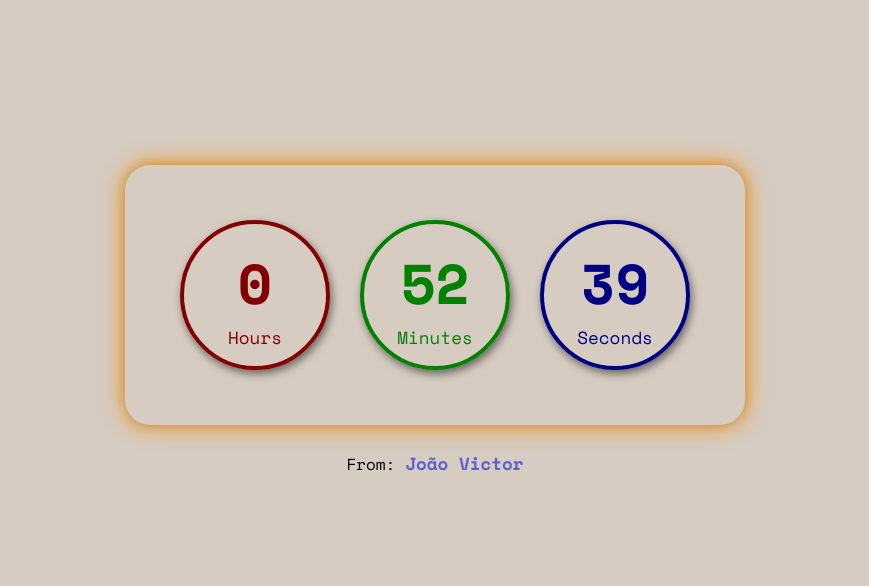
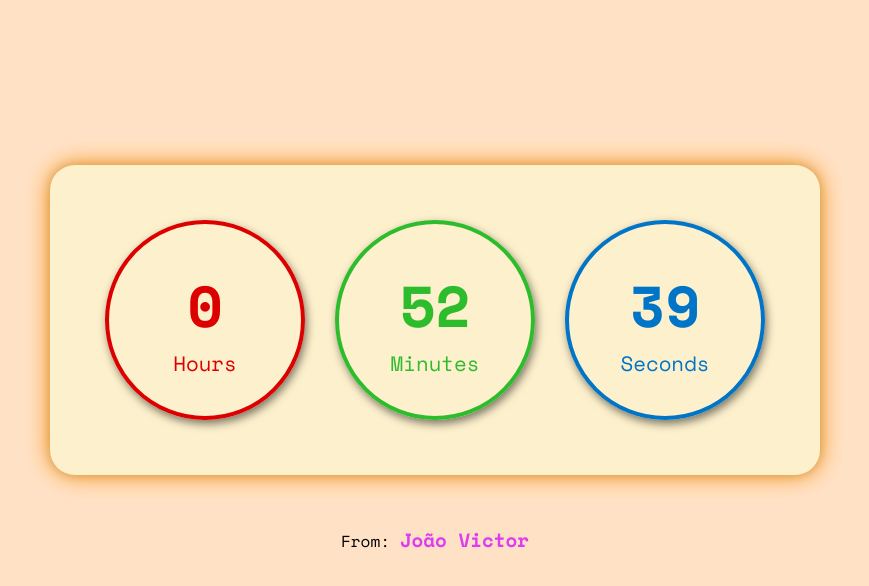
Before and after one commit to JoaoVictor-Noschang/ProjetosPessoais, a plain HTML site: page relogio/index.html in a window 1280 px wide. Shown: the whole page, without its empty margins (205-1074 px from the left). Drawn offline with nearby package versions, Linux system fonts and the light colour scheme.

Commit message:
update arquivos de style
Diminuindo a repetição dos arquivos de style e tornando cada um único

```diff
--- a/relogio/index.html
+++ b/relogio/index.html
@@ -4,6 +4,7 @@
     <meta charset="UTF-8">
     <meta name="viewport" content="width=device-width, initial-scale=1.0">
     <title>Relógio</title>
+    <link rel="stylesheet" href="style/style.css">
     <link id="linkstyle" rel="stylesheet">
 </head>
 <body>
--- a/relogio/style/dark.css
+++ b/relogio/style/dark.css
@@ -1,47 +1,13 @@
 @charset "UTF-8";
 
-@import url('https://fonts.googleapis.com/css2?family=Space+Mono:ital,wght@0,400;0,700;1,400;1,700&display=swap');
-
-:root {
-    --font: 'Space Mono', Verdana, Sans-serif;
-}
-
-* {
-    margin: 0;
-    padding: 0;
-    box-sizing: border-box;
-    font-family: var(--font);
-}
 
 body {
     background-color: rgb(20, 20, 25);
-    display: flex;
-    flex-direction: column;
-    justify-content: center;
-    align-items: center;
 }
 
 main {
-    padding: 40px ;
-    margin-top: 165px;
     background-color: rgb(30, 30, 30);
     box-shadow: 0px 0px 25px rgb(157, 32, 235);
-    border-radius: 25px;
-    display: flex;
-    flex-direction: row;
-    justify-content: center;
-}
-
-main section {
-    width: 150px;
-    height: 150px;
-    box-shadow: 0 0 10px;
-    border-radius: 100px;
-    margin: 15px;
-    display: flex;
-    flex-direction: column;
-    align-items: center;
-    justify-content: center;
 }
 
 #hr {
@@ -54,35 +20,12 @@ main section {
 
 #sc {
     color: yellow;
-    position: relative;
-}
-
-section p {
-    font-size: 3.5em;
-    font-weight: bold;
-}
-
-section legend {
-    font-size: 1.1em;
 }
 
 #madeIn {
-    margin: 25px;
     color: white;
 }
 
 #madeIn a {
-    text-decoration: none;
     color: rgb(33, 159, 190);
-    font-weight: bolder;
-    font-size: 1.1em;
 }
-
-
-@media (max-width: 710px) {
-    main {
-        flex-direction: column;
-        margin-top: 15px;
-
-    }
-}
--- a/relogio/style/light.css
+++ b/relogio/style/light.css
@@ -1,87 +1,36 @@
 @charset "UTF-8";
 
-@import url('https://fonts.googleapis.com/css2?family=Space+Mono:ital,wght@0,400;0,700;1,400;1,700&display=swap');
-
-:root {
-    --font: 'Space Mono', Verdana, Sans-serif;
-}
-
-* {
-    margin: 0;
-    padding: 0;
-    box-sizing: border-box;
-    font-family: var(--font);
-}
 
 body {
-    background-color: #d6ccc2;
-    display: flex;
-    flex-direction: column;
-    justify-content: center;
-    align-items: center;
+    background-color: #ffe2c6;
 }
 
 main {
-    padding: 40px ;
-    margin-top: 165px;
-    background-color: ffddd2;
+    background-color: #fdf0cc;
     box-shadow: 0px 0px 25px #f48c06, 0px 0px 10px rgba(0, 0, 0, 0.2);
-    border-radius: 25px;
-    display: flex;
-    flex-direction: row;
-    justify-content: center;
 }
 
 main section {
-    width: 150px;
-    height: 150px;
     border: 4px solid;
     box-shadow: 2px 4px 8px rgba(0, 0, 0, 0.5);
-    border-radius: 100px;
-    margin: 15px;
-    display: flex;
-    flex-direction: column;
-    align-items: center;
-    justify-content: center;
 }
 
 #hr {
-    color: rgb(130, 0, 0);
+    color: rgb(220, 0, 0);
 }
 
 #mn {
-    color: rgb(0, 130, 0);
+    color: rgb(44, 188, 44);
 }
 
 #sc {
-    color: rgb(0, 0, 130);
-}
-
-section p {
-    font-size: 3.5em;
-    font-weight: bold;
-}
-
-section legend {
-    font-size: 1.1em;
+    color: rgb(0, 117, 200);
 }
 
 #madeIn {
-    margin: 25px;
+    color: black;
 }
 
 #madeIn a {
-    text-decoration: none;
-    color: #5e60ce;
-    font-weight: bolder;
-    font-size: 1.1em;
+    color: #dd3cef;
 }
-
-
-@media (max-width: 710px) {
-    main {
-        flex-direction: column;
-        margin-top: 15px;
-
-    }
-}
--- /dev/null
+++ b/relogio/style/style.css
@@ -0,0 +1,70 @@
+@charset "UTF-8";
+
+@import url('https://fonts.googleapis.com/css2?family=Space+Mono:ital,wght@0,400;0,700;1,400;1,700&display=swap');
+
+:root {
+    --font: 'Space Mono', Verdana, Sans-serif;
+}
+
+* {
+    margin: 0;
+    padding: 0;
+    box-sizing: border-box;
+    font-family: var(--font);
+}
+
+body {
+    display: flex;
+    flex-direction: column;
+    justify-content: center;
+    align-items: center;
+}
+
+main {
+    padding: 40px ;
+    margin-top: 165px;
+    border-radius: 25px;
+    display: flex;
+    flex-direction: row;
+    justify-content: center;
+}
+
+main section {
+    width: 200px;
+    height: 200px;
+    box-shadow: 0 0 10px;
+    border-radius: 100px;
+    margin: 15px;
+    display: flex;
+    flex-direction: column;
+    align-items: center;
+    justify-content: center;
+}
+
+section p {
+    font-size: 3.6em;
+    font-weight: bold;
+}
+
+section legend {
+    font-size: 1.3em;
+}
+
+#madeIn {
+    margin: 50px;
+}
+
+#madeIn a {
+    text-decoration: none;
+    font-weight: bolder;
+    font-size: 1.2em;
+}
+
+
+@media (max-width: 710px) {
+    main {
+        flex-direction: column;
+        margin-top: 15px;
+
+    }
+}
```
